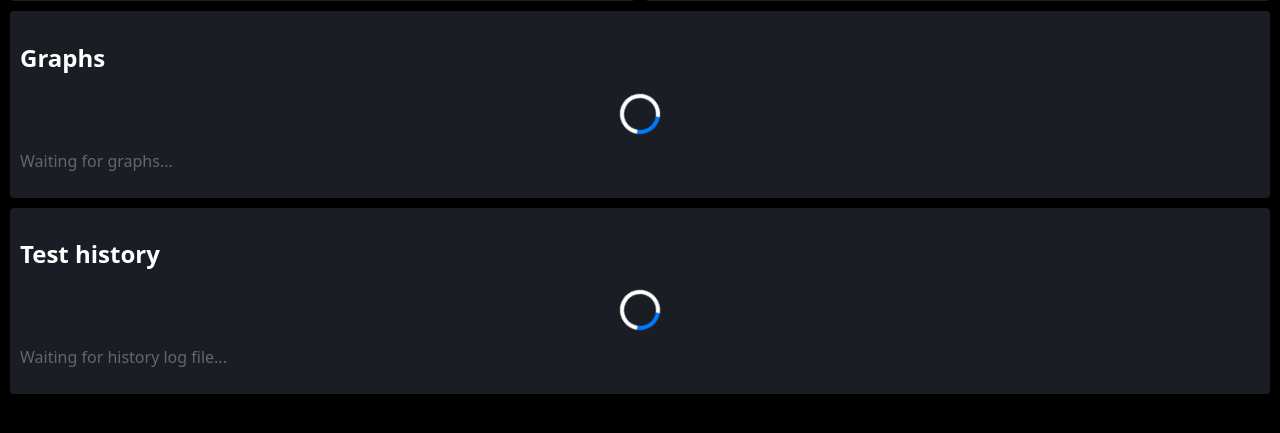
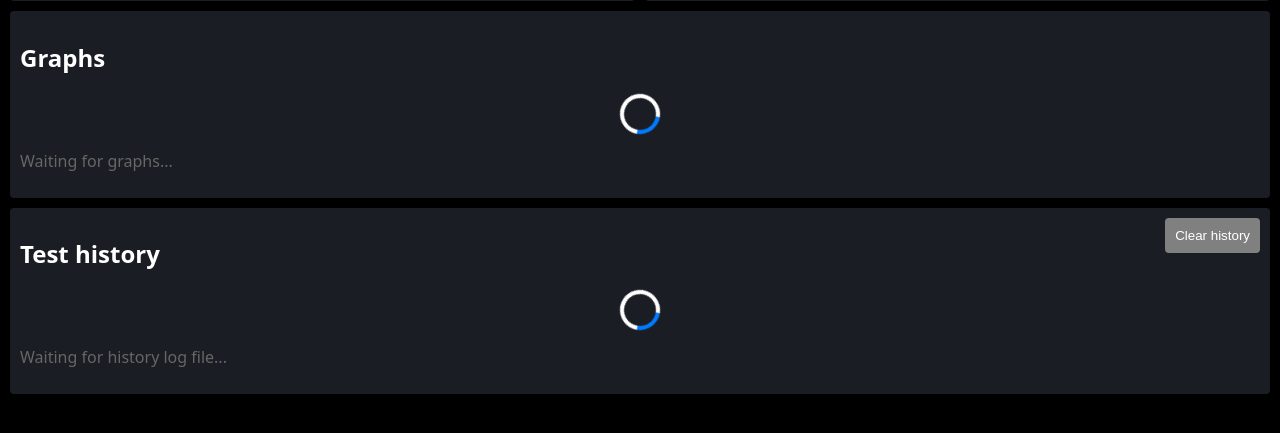
Before and after one commit to linham-8/D0020E_RPI_Cluster_Project, a Python web app: template code/flask/templates/index.html in a window 1280 px wide. Shown: the part 337-770 px from the top of the page. Run offline with Jinja, Linux system fonts and the light colour scheme; the template is opened without the code that fills it, so the values that code supplies are empty.

Commit message:
only use latest log, added clear history functionality

```diff
--- a/code/flask/static/css/styles.css
+++ b/code/flask/static/css/styles.css
@@ -35,6 +35,11 @@ main {
     display: grid;
     grid-template-columns: 1fr 1fr;
     gap: 10px;
+}
+
+.title-bar {
+    display: flex;
+    justify-content: space-between;
 }
 
 /* Sections */
@@ -101,6 +106,15 @@ button {
 
 .btn-stop:hover {
     background: #a71826;
+}
+
+.btn-clear {
+    background: grey;
+    color: white;
+}
+
+.btn-clear:hover {
+    background: rgb(73, 73, 73);
 }
 
 /* Test results */
--- a/code/flask/templates/index.html
+++ b/code/flask/templates/index.html
@@ -131,7 +131,16 @@
 
 
         <section class="history-section">
-            <h2>Test history</h2>
+            <div class="title-bar">
+                <h2>Test history</h2>
+                <form method="post">
+                    <div class="buttons">
+                        <button type="submit" name="action" value="clear-history" class="btn-clear">Clear
+                            history</button>
+                    </div>
+                </form>
+
+            </div>
             <div class="results-display">
                 {% if has_history %}
                 <table>
--- a/code/launch.py
+++ b/code/launch.py
@@ -25,7 +25,7 @@ def start_cluster(selected_model, model_path, saved_choice):
     processes = []
 
     subprocess.run(f"rm -f {temp_dir}/{selected_model}_sync", shell=True)
-    subprocess.run(f"rm -f {temp_dir}/{selected_model}.log", shell=True)
+    subprocess.run(f"rm -f {temp_dir}/latest.log", shell=True)
 
     subprocess.run(f"pkill -f {model_filename}", shell=True)
     for node in compute_nodes:
--- a/code/models/data_parallel.py
+++ b/code/models/data_parallel.py
@@ -102,7 +102,7 @@ if rank == 0:
         "timestamp": time.strftime("%Y-%m-%d %H:%M:%S"),
     }
 
-    with open("/scratch/temp/data_parallel.log", "w") as f:
+    with open("/scratch/temp/latest.log", "w") as f:
         f.write(json.dumps(log))
     with open("/scratch/temp/history.log", "a") as f:
         f.write(json.dumps(log) + "\n")
--- a/code/models/expert_parallel.py
+++ b/code/models/expert_parallel.py
@@ -177,7 +177,7 @@ if rank == 0:
             gate_model.state_dict(), "/scratch/temp/expert_parallel_gate_model.pt"
         )
 
-    with open("/scratch/temp/expert_parallel.log", "w") as f:
+    with open("/scratch/temp/latest.log", "w") as f:
         f.write(json.dumps(log))
     with open("/scratch/temp/history.log", "a") as f:
         f.write(json.dumps(log) + "\n")
--- a/code/models/model_parallel.py
+++ b/code/models/model_parallel.py
@@ -126,7 +126,7 @@ if rank == 0:
         "timestamp": time.strftime("%Y-%m-%d %H:%M:%S"),
     }
 
-    with open("/scratch/temp/model_parallel.log", "w") as f:
+    with open("/scratch/temp/latest.log", "w") as f:
         f.write(json.dumps(log))
     with open("/scratch/temp/history.log", "a") as f:
         f.write(json.dumps(log) + "\n")
--- a/code/models/pipeline_parallel.py
+++ b/code/models/pipeline_parallel.py
@@ -127,7 +127,7 @@ if rank == 0:
         "timestamp": time.strftime("%Y-%m-%d %H:%M:%S"),
     }
 
-    with open("/scratch/temp/pipeline_parallel.log", "w") as f:
+    with open("/scratch/temp/latest.log", "w") as f:
         f.write(json.dumps(log))
     with open("/scratch/temp/history.log", "a") as f:
         f.write(json.dumps(log) + "\n")
--- a/code/stop.py
+++ b/code/stop.py
@@ -24,7 +24,7 @@ def stop_cluster(selected_model):
         subprocess.run(f"ssh {node} 'pkill -f {model_filename}'", shell=True)
 
     subprocess.run(f"rm -f {temp_dir}/{selected_model}_sync", shell=True)
-    subprocess.run(f"rm -f {temp_dir}/{selected_model}.log", shell=True)
+    subprocess.run(f"rm -f {temp_dir}/latest.log", shell=True)
 
 
 if __name__ == "__main__":
```
Also changed, not shown: code/flask/app.py (+13 -11 lines).
